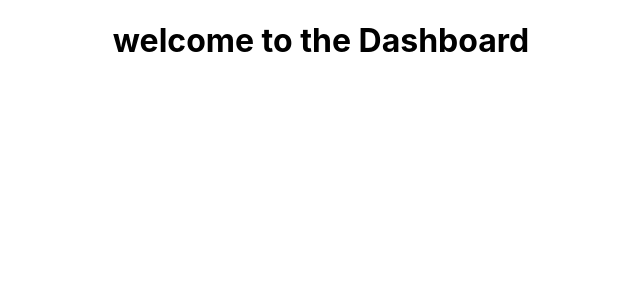
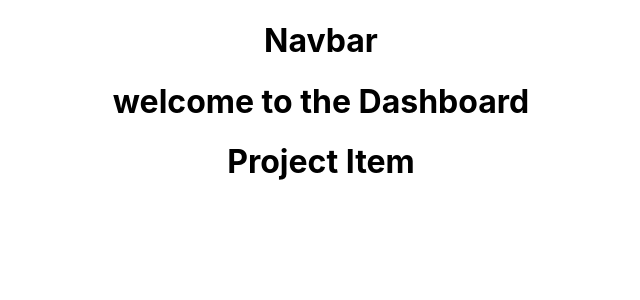
Before and after one commit to girish6j87/AgilePPMTool, a React (Create React App) app in the folder ppmtool-react-client/: page / in a window 1280 px wide. Shown: the top 300 px of the page, without its empty margins (319-959 px from the left). Built offline with nearby package versions, Linux system fonts and the light colour scheme.

Commit message:
Added code for ppmtool-react-client

```diff
--- a/ppmtool-react-client/public/index.html
+++ b/ppmtool-react-client/public/index.html
@@ -24,7 +24,7 @@
       work correctly both with client-side routing and a non-root public URL.
       Learn how to configure a non-root public URL by running `npm run build`.
     -->
-    <title>React App</title>
+    <title>PPMTOOL</title>
   </head>
   <body>
     <noscript>You need to enable JavaScript to run this app.</noscript>
--- a/ppmtool-react-client/src/App.js
+++ b/ppmtool-react-client/src/App.js
@@ -1,10 +1,12 @@
 import React from "react";
 import "./App.css";
 import Dashboard from "./components/Dashboard";
+import Header from "./components/Layout/Header";
 
 function App() {
   return (
     <div className="App">
+      <Header />
       <Dashboard />
     </div>
   );
--- a/ppmtool-react-client/src/components/Dashboard.js
+++ b/ppmtool-react-client/src/components/Dashboard.js
@@ -1,7 +1,13 @@
 import React, { Component } from "react";
+import ProjectItem from "./Project/ProjectItem";
 
 export default class Dashboard extends Component {
   render() {
-    return <h1>welcome to the Dashboard</h1>;
+    return (
+      <div>
+        <h1>welcome to the Dashboard</h1>
+        <ProjectItem />
+      </div>
+    );
   }
 }
--- /dev/null
+++ b/ppmtool-react-client/src/components/Layout/Header.js
@@ -0,0 +1,11 @@
+import React, { Component } from "react";
+
+export default class Header extends Component {
+  render() {
+    return (
+      <div>
+        <h1>Navbar</h1>
+      </div>
+    );
+  }
+}
--- /dev/null
+++ b/ppmtool-react-client/src/components/Project/ProjectItem.js
@@ -0,0 +1,7 @@
+import React, { Component } from "react";
+
+export default class ProjectItem extends Component {
+  render() {
+    return <h1>Project Item</h1>;
+  }
+}
```
